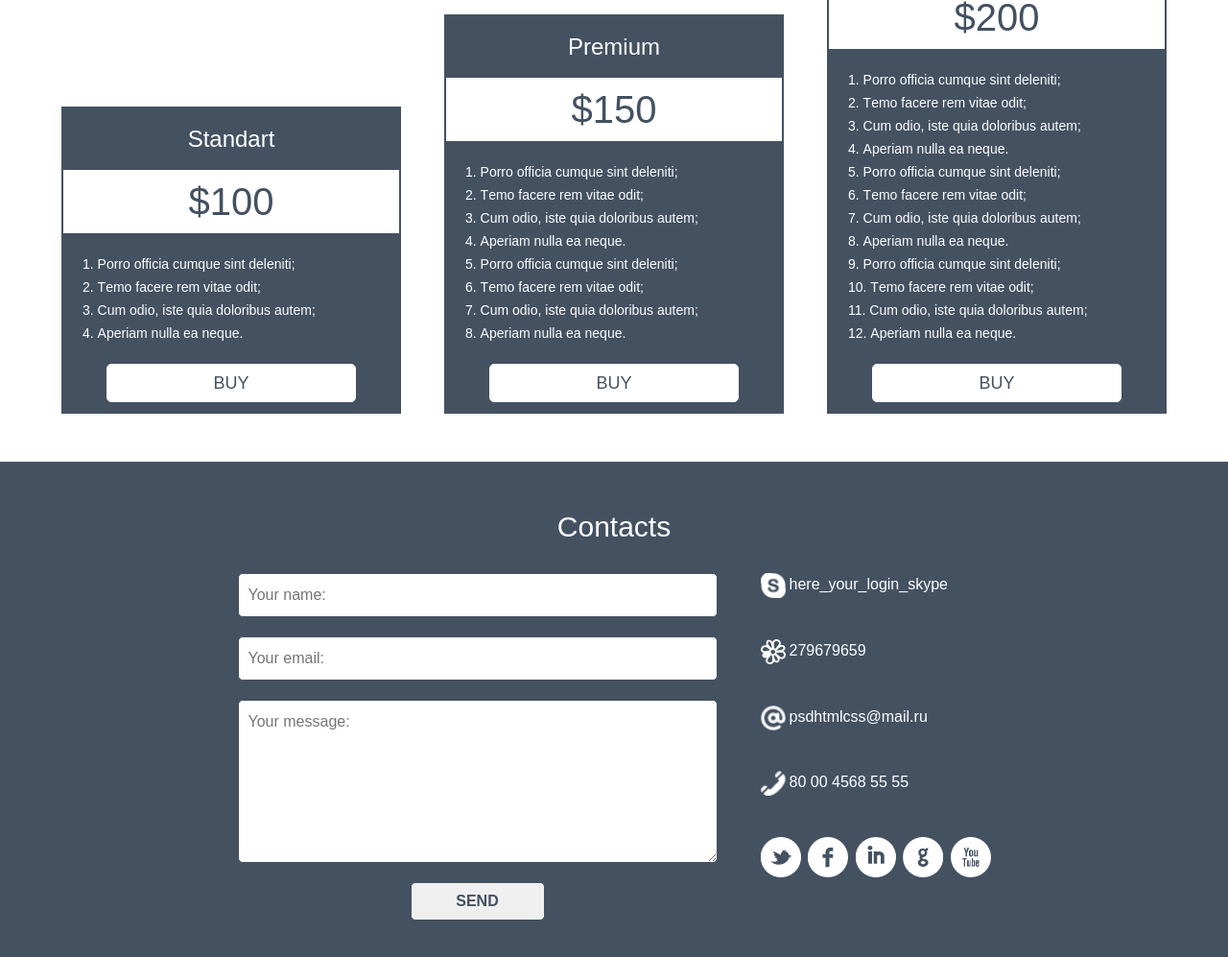
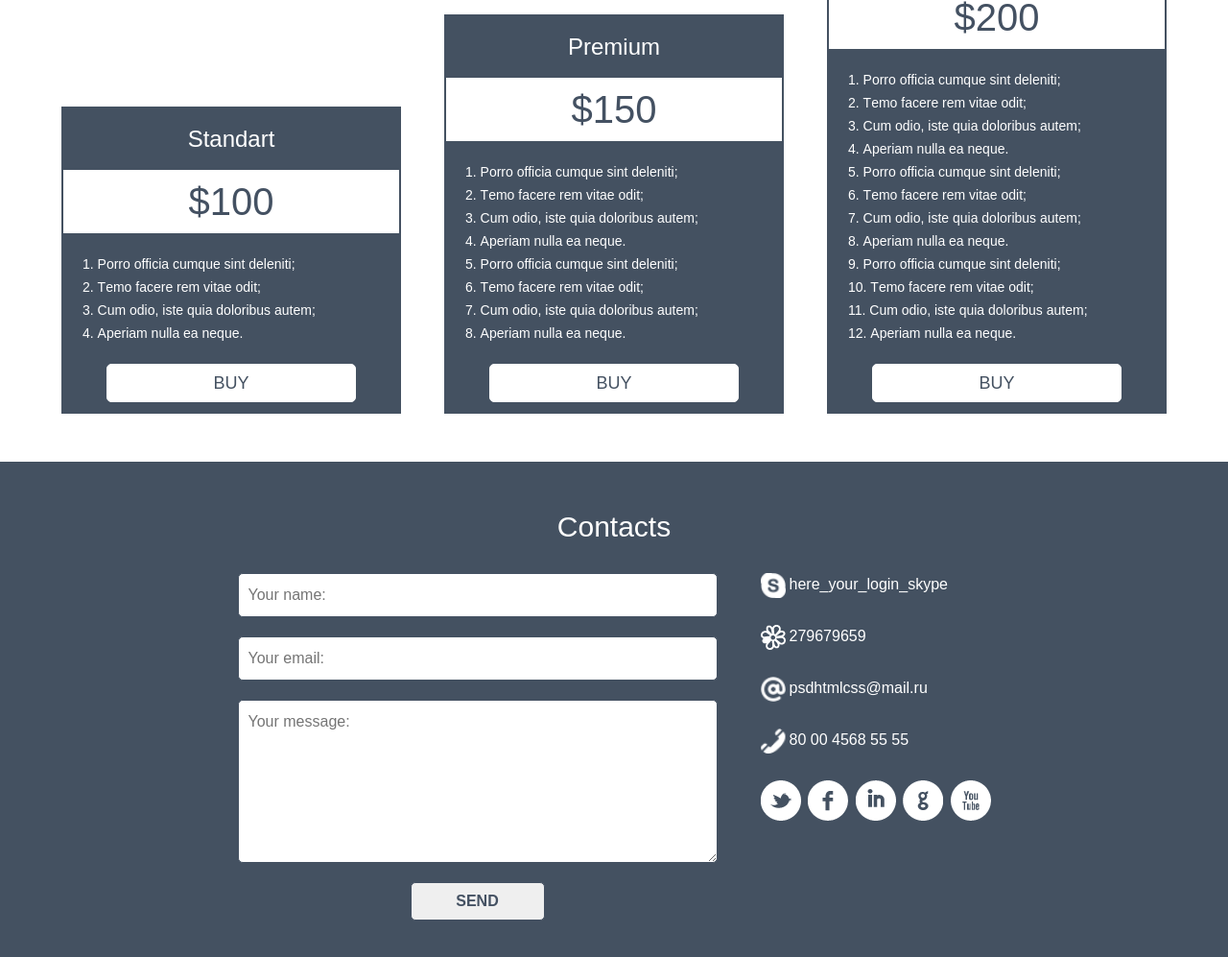
Before and after one commit to Timon4eg/artem-dz, a plain HTML site: page index.html in a window 1280 px wide. Shown: the part 2336-3333 px from the top of the page at 96% size. Drawn offline with Linux system fonts and the light colour scheme.

Commit message:
Достилизация footer

```diff
--- a/css/style.css
+++ b/css/style.css
@@ -500,10 +500,6 @@ textarea[placeholder] {
 }
 .footer-contacts {
     width: 240px;
-    display: flex;
-    flex-wrap: wrap;
-    justify-content: center;
-    align-items: flex-start;
 }
 .footer-contacts-link {
     width: 100%;
@@ -512,7 +508,7 @@ textarea[placeholder] {
     font-size: 16px;
     font-weight: 400;
     line-height: 24px;
-    margin: 0;
+    margin: 0 0 30px 0;
     padding: 0 0 0 30px;
     position: relative;
 }
```
